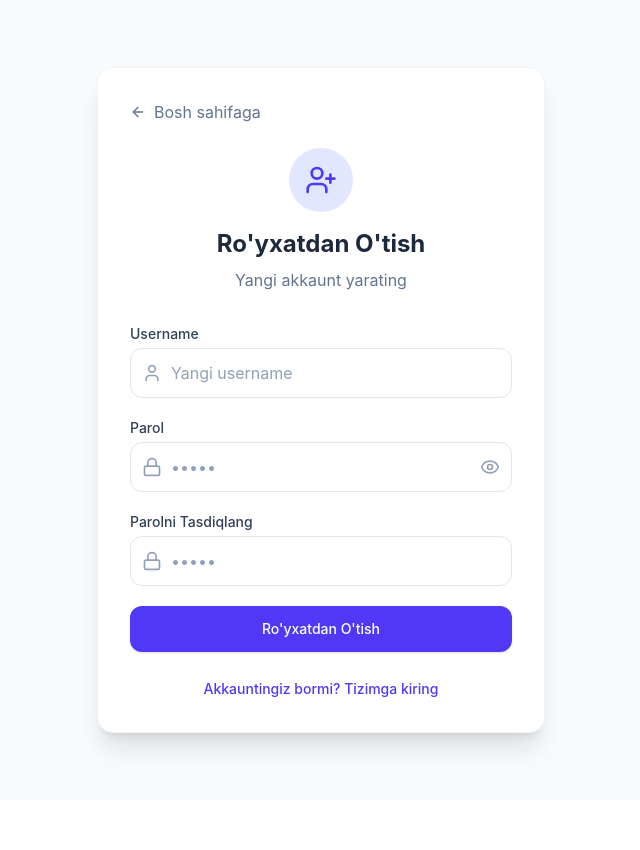
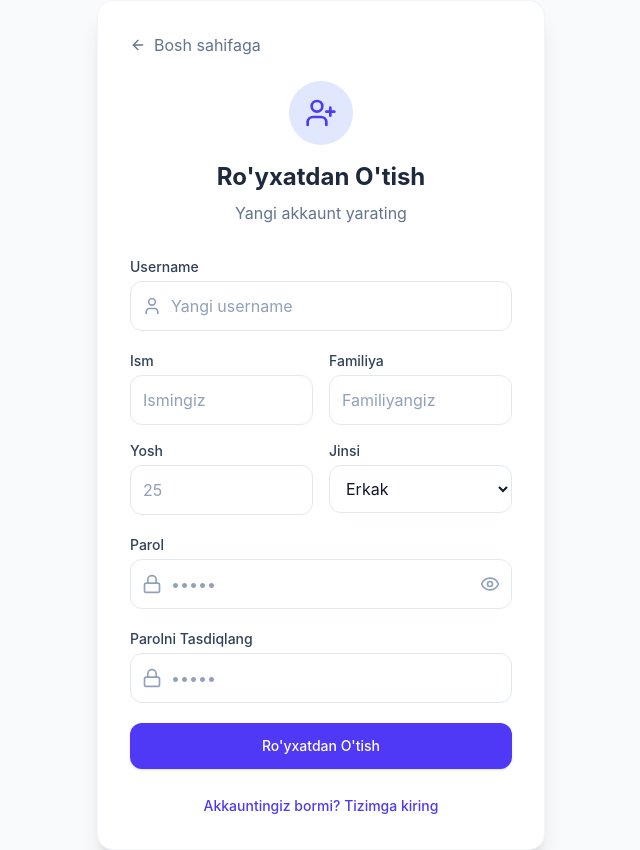
Before and after one commit to AbdullayevTemurmalik/SkladProFrontend, a React (Vite) app: page /#/login in a window 1280 px wide. Both pictures are taken after a click on the button "Akkauntingiz yo'qmi? Ro'yxatdan o'ting". Shown: the whole page, without its empty margins (319-959 px from the left). Before the commit the page ends 800 px from the top, so only its background shows below. Built offline with nearby package versions, Linux system fonts and the light colour scheme.

Commit message:
SkladProFrontend

```diff
--- a/src/contexts/AuthContext.jsx
+++ b/src/contexts/AuthContext.jsx
@@ -24,9 +24,9 @@ export const AuthProvider = ({ children }) => {
     }
   };
 
-  const register = async (username, password) => {
+  const register = async (userData) => {
     try {
-      const res = await api.post('/users', { username, password });
+      const res = await api.post('/users', userData);
       if (res.data) {
         return true;
       }
--- a/src/pages/Admin.jsx
+++ b/src/pages/Admin.jsx
@@ -35,6 +35,11 @@ export default function Admin() {
   const [users, setUsers] = useState([]);
   const [showUsersModal, setShowUsersModal] = useState(false);
   const [revealedPasswords, setRevealedPasswords] = useState({});
+  const [isAdminUnlocked, setIsAdminUnlocked] = useState(false);
+  const [adminCodeInput, setAdminCodeInput] = useState("");
+
+  const [passwordPromptUserId, setPasswordPromptUserId] = useState(null);
+  const [secretPasswordInput, setSecretPasswordInput] = useState("");
 
   // Modallar uchun
   const [deleteId, setDeleteId] = useState(null);
@@ -410,6 +415,47 @@ export default function Admin() {
     "w-full px-3 py-1.5 bg-blue-950/60 border border-blue-800/50 rounded-lg text-white focus:ring-2 focus:ring-blue-400 focus:bg-blue-900/80 text-sm font-medium placeholder-blue-200/40 transition-all shadow-inner outline-none";
   const labelStyle =
     "block text-[10px] font-bold text-blue-300 uppercase tracking-wider mb-1 flex items-center";
+
+  if (!isAdminUnlocked) {
+    return (
+      <div className="min-h-screen bg-[#0b1736] flex flex-col items-center justify-center p-4 relative overflow-hidden font-sans">
+        <div className="absolute top-0 left-0 w-full h-full overflow-hidden z-0 pointer-events-none">
+          <div className="absolute -top-40 -right-40 w-96 h-96 bg-blue-600 rounded-full mix-blend-multiply filter blur-3xl opacity-20"></div>
+          <div className="absolute top-40 -left-20 w-72 h-72 bg-blue-400 rounded-full mix-blend-multiply filter blur-3xl opacity-20"></div>
+        </div>
+        <div className="z-10 bg-blue-900/30 backdrop-blur-xl border border-blue-800/50 p-8 rounded-[2rem] shadow-2xl max-w-sm w-full text-center">
+          <div className="w-20 h-20 bg-blue-500/20 text-blue-400 rounded-full flex items-center justify-center mx-auto mb-6">
+            <LayoutDashboard className="w-10 h-10" />
+          </div>
+          <h2 className="text-2xl font-black text-white mb-2">Admin Panel</h2>
+          <p className="text-blue-300 mb-8 text-sm font-bold">Maxfiy kodni kiriting</p>
+          <input
+            type="password"
+            value={adminCodeInput}
+            onChange={(e) => setAdminCodeInput(e.target.value)}
+            className="w-full text-center text-2xl tracking-[0.5em] px-4 py-4 bg-blue-950/60 border border-blue-800/50 rounded-xl text-white focus:ring-2 focus:ring-blue-400 outline-none mb-6"
+            placeholder="•••••"
+          />
+          <button
+            onClick={() => {
+              if (adminCodeInput === "12345") {
+                setIsAdminUnlocked(true);
+              } else {
+                setErrorModal("Admin kodi noto'g'ri!");
+                setAdminCodeInput("");
+              }
+            }}
+            className="w-full bg-blue-600 hover:bg-blue-500 text-white font-bold py-3.5 rounded-xl transition-all shadow-lg active:scale-95"
+          >
+            Kirish
+          </button>
+          <button onClick={() => navigate('/')} className="mt-4 text-blue-400 hover:text-white text-sm font-bold">
+            Orqaga qaytish
+          </button>
+        </div>
+      </div>
+    );
+  }
 
   return (
     <div className="min-h-screen bg-[#0b1736] flex flex-col font-sans pb-20 relative overflow-hidden">
@@ -1094,12 +1140,8 @@ export default function Admin() {
                         if (revealedPasswords[u.id]) {
                           setRevealedPasswords({ ...revealedPasswords, [u.id]: false });
                         } else {
-                          const pass = prompt("Maxfiy parolni kiriting:");
-                          if (pass === "123456") {
-                            setRevealedPasswords({ ...revealedPasswords, [u.id]: true });
-                          } else if (pass) {
-                            alert("Xato parol!");
-                          }
+                          setPasswordPromptUserId(u.id);
+                          setSecretPasswordInput("");
                         }
                       }}
                       className="text-blue-400 hover:text-indigo-400 transition"
@@ -1111,6 +1153,43 @@ export default function Admin() {
               ))}
               {users.length === 0 && <div className="text-center text-blue-300 py-4">Foydalanuvchilar topilmadi</div>}
             </div>
+
+            {passwordPromptUserId && (
+              <div className="absolute inset-0 bg-[#0b1736]/90 backdrop-blur-sm z-10 flex flex-col items-center justify-center p-6 rounded-3xl animate-in zoom-in-95 duration-200">
+                <h4 className="text-lg font-black text-white mb-2">Maxfiy Parol</h4>
+                <p className="text-sm text-blue-300 mb-6 text-center">Foydalanuvchi parolini ko'rish uchun ruxsat kodi kerak.</p>
+                <input
+                  type="password"
+                  value={secretPasswordInput}
+                  onChange={(e) => setSecretPasswordInput(e.target.value)}
+                  placeholder="••••••"
+                  className="w-full text-center tracking-widest px-4 py-3 bg-blue-950 border border-blue-800 rounded-xl text-white focus:ring-2 focus:ring-blue-500 mb-4 outline-none"
+                />
+                <div className="flex gap-3 w-full">
+                  <button
+                    onClick={() => setPasswordPromptUserId(null)}
+                    className="flex-1 bg-blue-900/50 hover:bg-blue-800 text-blue-300 font-bold py-2.5 rounded-xl transition-all"
+                  >
+                    Bekor qilish
+                  </button>
+                  <button
+                    onClick={() => {
+                      if (secretPasswordInput === "123456") {
+                        setRevealedPasswords({ ...revealedPasswords, [passwordPromptUserId]: true });
+                        setPasswordPromptUserId(null);
+                      } else {
+                        setErrorModal("Xato parol!");
+                        setSecretPasswordInput("");
+                      }
+                    }}
+                    className="flex-1 bg-blue-600 hover:bg-blue-500 text-white font-bold py-2.5 rounded-xl transition-all"
+                  >
+                    Tasdiqlash
+                  </button>
+                </div>
+              </div>
+            )}
+
           </div>
         </div>
       )}
--- a/src/pages/Login.jsx
+++ b/src/pages/Login.jsx
@@ -6,6 +6,10 @@ import { Eye, EyeOff, Lock, User, ArrowLeft, UserPlus } from 'lucide-react';
 export default function Login() {
   const [isRegistering, setIsRegistering] = useState(false);
   const [username, setUsername] = useState('');
+  const [firstname, setFirstname] = useState('');
+  const [lastname, setLastname] = useState('');
+  const [age, setAge] = useState('');
+  const [gender, setGender] = useState('erkak');
   const [password, setPassword] = useState('');
   const [confirmPassword, setConfirmPassword] = useState('');
   const [showPassword, setShowPassword] = useState(false);
@@ -24,19 +28,30 @@ export default function Login() {
         setError('Parollar bir-biriga mos emas!');
         return;
       }
-      const successReg = await register(username, password);
+      const successReg = await register({
+        username,
+        password,
+        firstname,
+        lastname,
+        age: parseInt(age) || null,
+        gender
+      });
       if (successReg) {
         setSuccess('Muvaffaqiyatli ro\'yxatdan o\'tdingiz! Endi tizimga kiring.');
         setIsRegistering(false);
         setPassword('');
         setConfirmPassword('');
+        setFirstname('');
+        setLastname('');
+        setAge('');
+        setGender('erkak');
       } else {
         setError('Ro\'yxatdan o\'tishda xatolik yuz berdi! Username band bo\'lishi mumkin.');
       }
     } else {
       const successLogin = await login(username, password);
       if (successLogin) {
-        navigate('/admin');
+        navigate('/');
       } else {
         setError('Login yoki parol noto\'g\'ri!');
       }
@@ -94,6 +109,56 @@ export default function Login() {
               />
             </div>
           </div>
+
+          {isRegistering && (
+            <div className="grid grid-cols-2 gap-4">
+              <div>
+                <label className="block text-sm font-medium text-slate-700 mb-1">Ism</label>
+                <input
+                  type="text"
+                  required
+                  className="block w-full px-3 py-3 border border-slate-200 rounded-xl text-slate-900 placeholder-slate-400 focus:outline-none focus:ring-2 focus:ring-indigo-500 transition"
+                  placeholder="Ismingiz"
+                  value={firstname}
+                  onChange={(e) => setFirstname(e.target.value)}
+                />
+              </div>
+              <div>
+                <label className="block text-sm font-medium text-slate-700 mb-1">Familiya</label>
+                <input
+                  type="text"
+                  required
+                  className="block w-full px-3 py-3 border border-slate-200 rounded-xl text-slate-900 placeholder-slate-400 focus:outline-none focus:ring-2 focus:ring-indigo-500 transition"
+                  placeholder="Familiyangiz"
+                  value={lastname}
+                  onChange={(e) => setLastname(e.target.value)}
+                />
+              </div>
+              <div>
+                <label className="block text-sm font-medium text-slate-700 mb-1">Yosh</label>
+                <input
+                  type="number"
+                  required
+                  className="block w-full px-3 py-3 border border-slate-200 rounded-xl text-slate-900 placeholder-slate-400 focus:outline-none focus:ring-2 focus:ring-indigo-500 transition"
+                  placeholder="25"
+                  value={age}
+                  onChange={(e) => setAge(e.target.value)}
+                />
+              </div>
+              <div>
+                <label className="block text-sm font-medium text-slate-700 mb-1">Jinsi</label>
+                <select
+                  required
+                  className="block w-full px-3 py-3 border border-slate-200 rounded-xl text-slate-900 focus:outline-none focus:ring-2 focus:ring-indigo-500 transition"
+                  value={gender}
+                  onChange={(e) => setGender(e.target.value)}
+                >
+                  <option value="erkak">Erkak</option>
+                  <option value="ayol">Ayol</option>
+                </select>
+              </div>
+            </div>
+          )}
 
           <div>
             <label className="block text-sm font-medium text-slate-700 mb-1">Parol</label>
```
